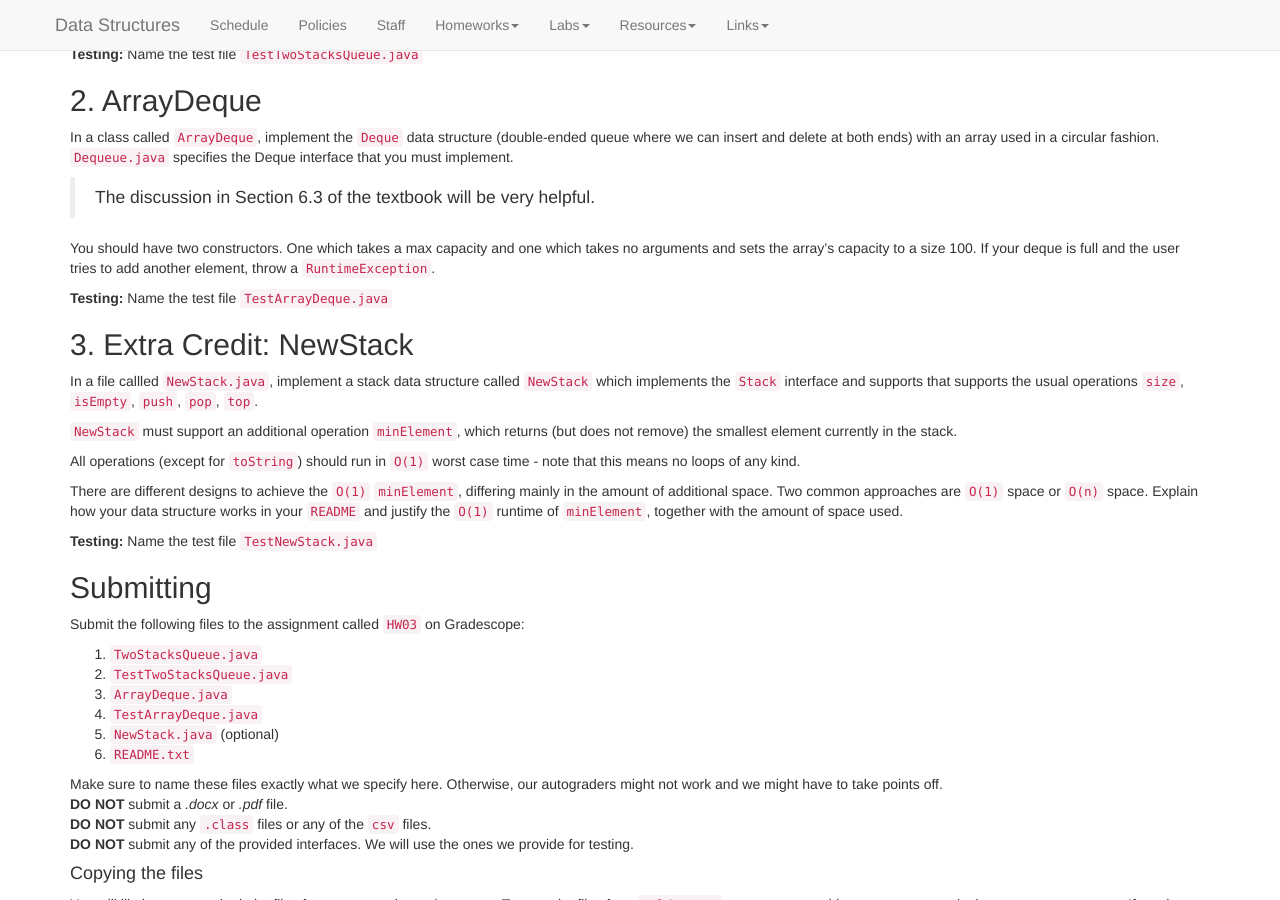
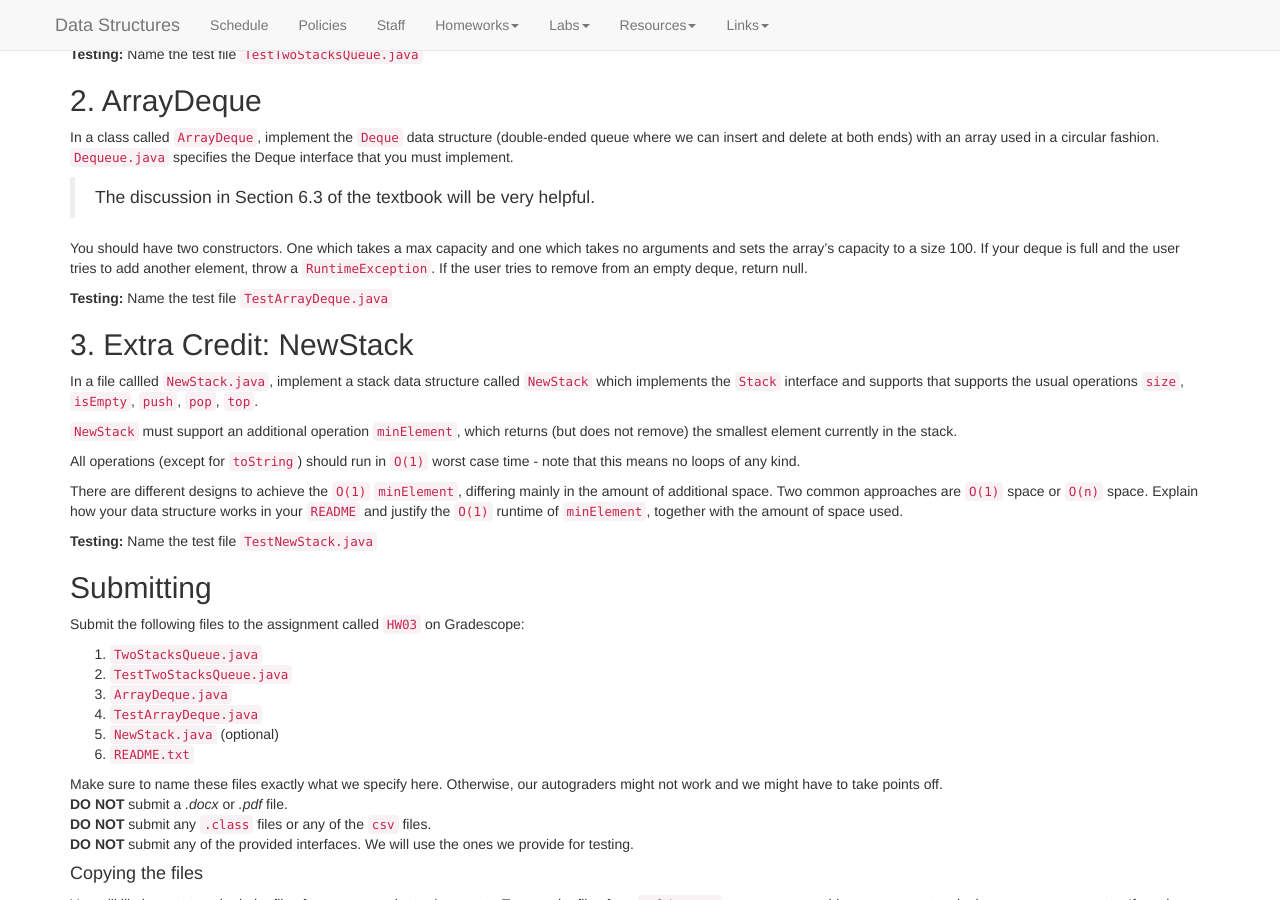
Before and after one commit to kalte0/BMC-CS-151.github.io, a Jekyll site: the page built from hws/HW03.md, in a window 1280 px wide and 900 px high, scrolled down 935 px. Built offline with Jekyll 4.4.1, drawn with Linux system fonts in a browser that asks for light colours; nearby versions of some CDN libraries.

Commit message:
Update HW03.md

```diff
--- a/hws/HW03.md
+++ b/hws/HW03.md
@@ -128,7 +128,7 @@ Deque interface that you must implement.
 > The discussion in Section 6.3 of the textbook will be very helpful.
 
 You should have two constructors. One which takes a max capacity and one which takes no arguments and sets the array's capacity to a size 100.
-If your deque is full and the user tries to add another element, throw a `RuntimeException`.
+If your deque is full and the user tries to add another element, throw a `RuntimeException`. If the user tries to remove from an empty deque, return null.
 
 
 **Testing:** Name the test file `TestArrayDeque.java`
```
